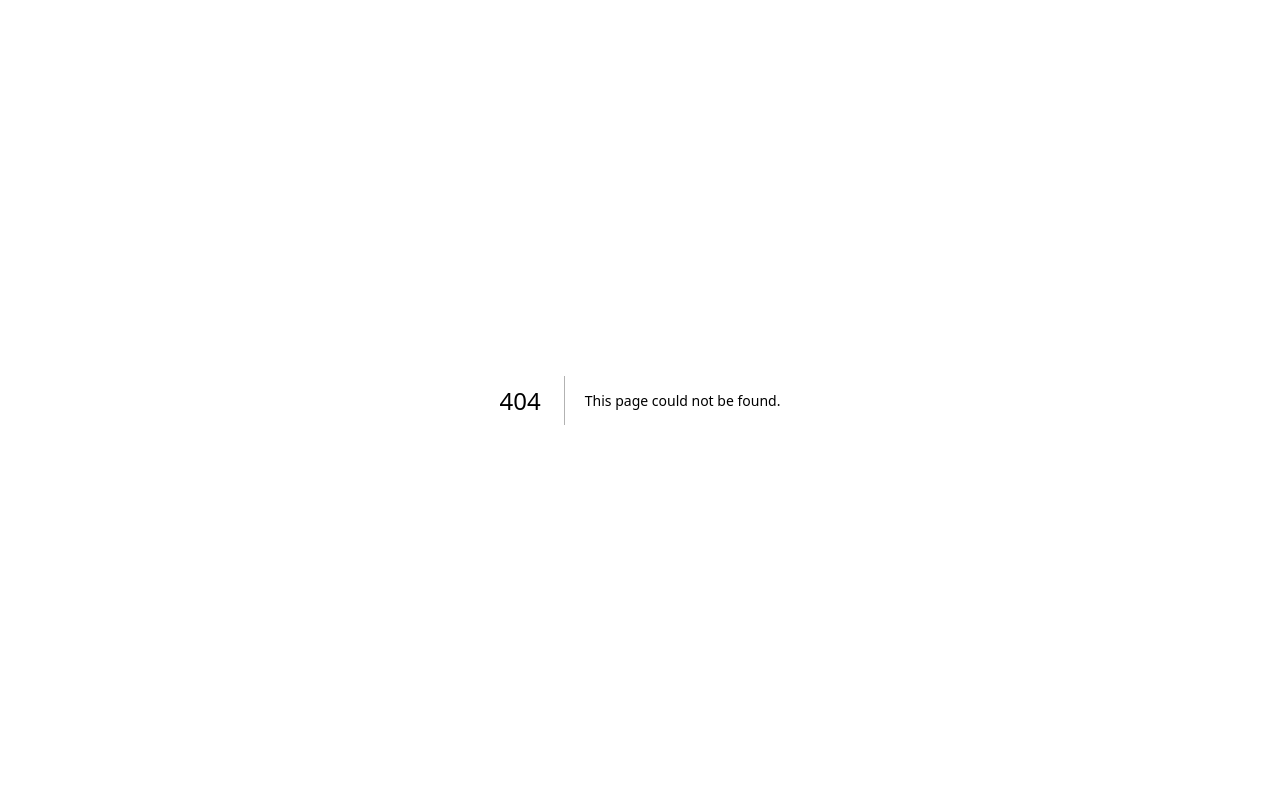
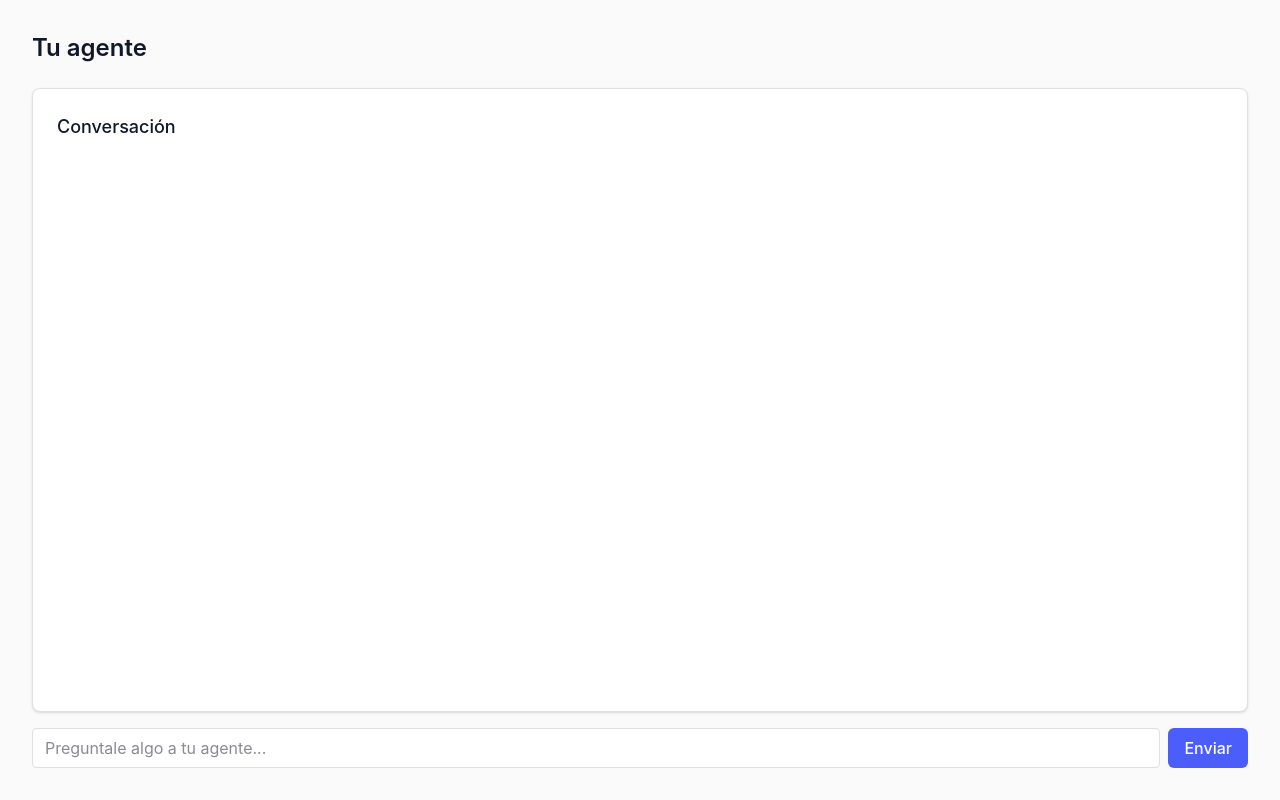
Before and after one commit to matiastristan/Agentes-IA, a Next.js app in the folder apps/web/: page /admin/chat in a window 1280 px wide. Before the commit this address had no page. Built offline with nearby package versions, Linux system fonts and the light colour scheme.

Commit message:
feat(admin-agent): endpoint /api/admin/chat + página /admin/chat (canal chat en panel)

```diff
--- /dev/null
+++ b/apps/web/app/admin/chat/page.tsx
@@ -0,0 +1,83 @@
+'use client';
+
+import { useState } from 'react';
+import { Card, CardHeader, CardTitle, CardContent } from '@/components/ui/card';
+import { Input } from '@/components/ui/input';
+import { Button } from '@/components/ui/button';
+
+interface Message {
+  role: 'user' | 'assistant';
+  content: string;
+}
+
+export default function AdminChatPage() {
+  const [messages, setMessages] = useState<Message[]>([]);
+  const [text, setText] = useState('');
+  const [loading, setLoading] = useState(false);
+
+  async function handleSubmit(e: React.FormEvent) {
+    e.preventDefault();
+    if (!text.trim()) return;
+
+    const userMessage: Message = { role: 'user', content: text };
+    const nextMessages = [...messages, userMessage];
+    setMessages(nextMessages);
+    setText('');
+    setLoading(true);
+
+    const res = await fetch('/api/admin/chat', {
+      method: 'POST',
+      body: JSON.stringify({ text: userMessage.content, history: messages }),
+    });
+    const data = await res.json();
+    setLoading(false);
+
+    setMessages([...nextMessages, { role: 'assistant', content: data.responseText ?? 'Error' }]);
+  }
+
+  return (
+    <main className="min-h-screen bg-background p-8 flex flex-col">
+      <h1 className="text-2xl font-semibold text-text-primary mb-6">Tu agente</h1>
+
+      <Card className="flex-1 mb-4 overflow-y-auto">
+        <CardHeader>
+          <CardTitle>Conversación</CardTitle>
+        </CardHeader>
+        <CardContent>
+          <div className="flex flex-col gap-3">
+            {messages.map((m, i) => (
+              <div
+                key={i}
+                className={m.role === 'user' ? 'text-right' : 'text-left'}
+              >
+                <span
+                  className={
+                    m.role === 'user'
+                      ? 'inline-block bg-primary-tint text-primary rounded-lg px-3 py-2 text-sm'
+                      : 'inline-block bg-gray-50 text-text-primary rounded-lg px-3 py-2 text-sm'
+                  }
+                >
+                  {m.content}
+                </span>
+              </div>
+            ))}
+            {loading && <p className="text-sm text-text-muted">Pensando...</p>}
+          </div>
+        </CardContent>
+      </Card>
+
+      <form onSubmit={handleSubmit} className="flex gap-2">
+        <div className="flex-1">
+          <Input
+            value={text}
+            onChange={(e) => setText(e.target.value)}
+            placeholder="Preguntale algo a tu agente..."
+          />
+        </div>
+        <Button type="submit" disabled={loading}>
+          Enviar
+        </Button>
+      </form>
+    </main>
+  );
+}
--- /dev/null
+++ b/apps/web/app/api/admin/chat/route.ts
@@ -0,0 +1,23 @@
+import { NextRequest, NextResponse } from 'next/server';
+import { requireAdminSession } from '@/lib/admin/require-admin-session';
+import { createServiceClient } from '@/lib/supabase/service-client';
+import { callOpenRouter } from '@/lib/agent/openrouter-client';
+import { executeAdminToolCall } from '@/lib/admin-agent/admin-tool-handlers';
+import { handleAdminChatMessage } from '@/lib/admin-agent/handle-admin-chat-message';
+
+export async function POST(request: NextRequest) {
+  const session = requireAdminSession(request);
+  if (!session) {
+    return NextResponse.json({ error: 'No autorizado' }, { status: 401 });
+  }
+
+  const { text, history } = await request.json();
+  const supabase = createServiceClient();
+
+  const result = await handleAdminChatMessage(text, history ?? [], {
+    callOpenRouter,
+    executeAdminToolCall: (name, args) => executeAdminToolCall(name, args, { supabase }),
+  });
+
+  return NextResponse.json(result);
+}
```
